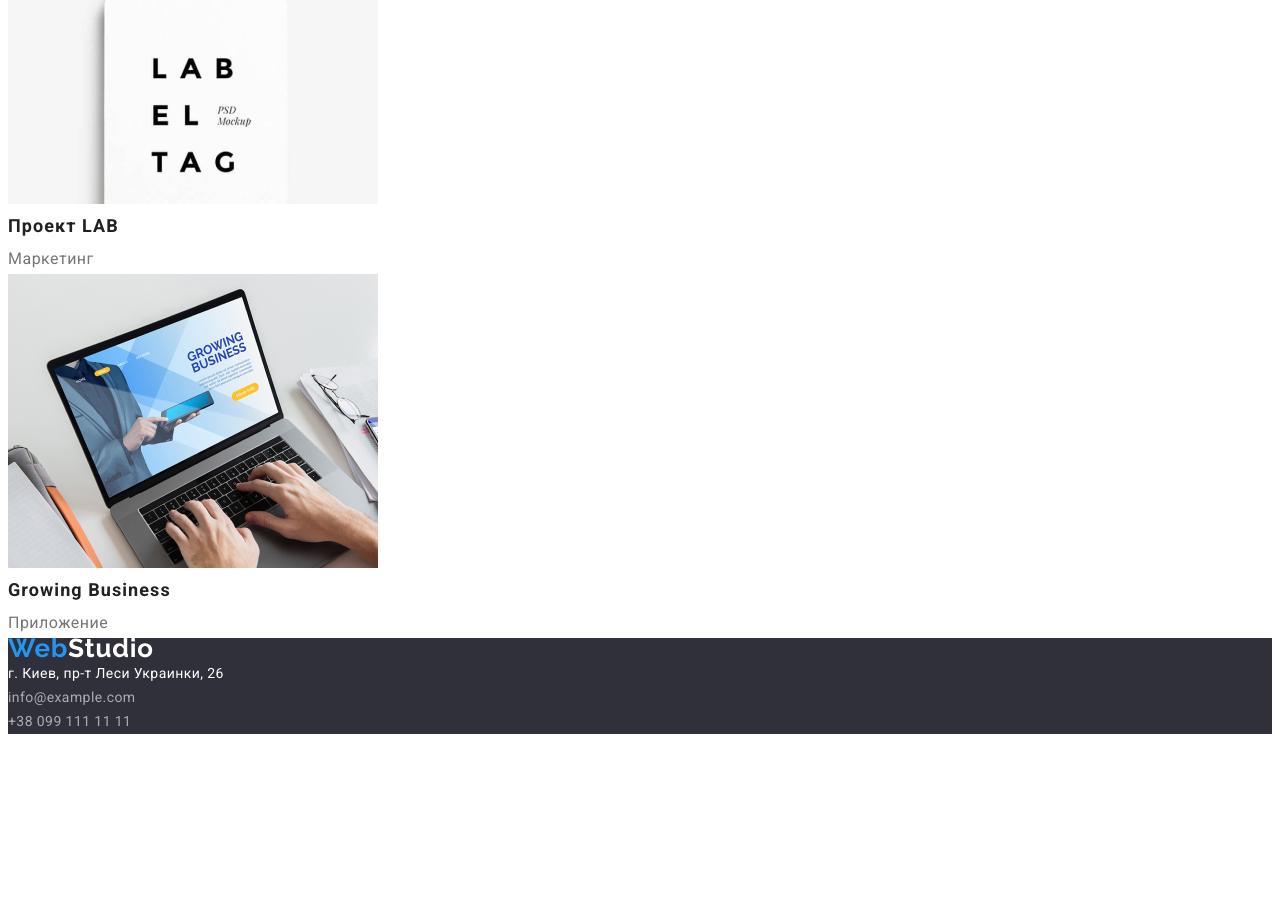
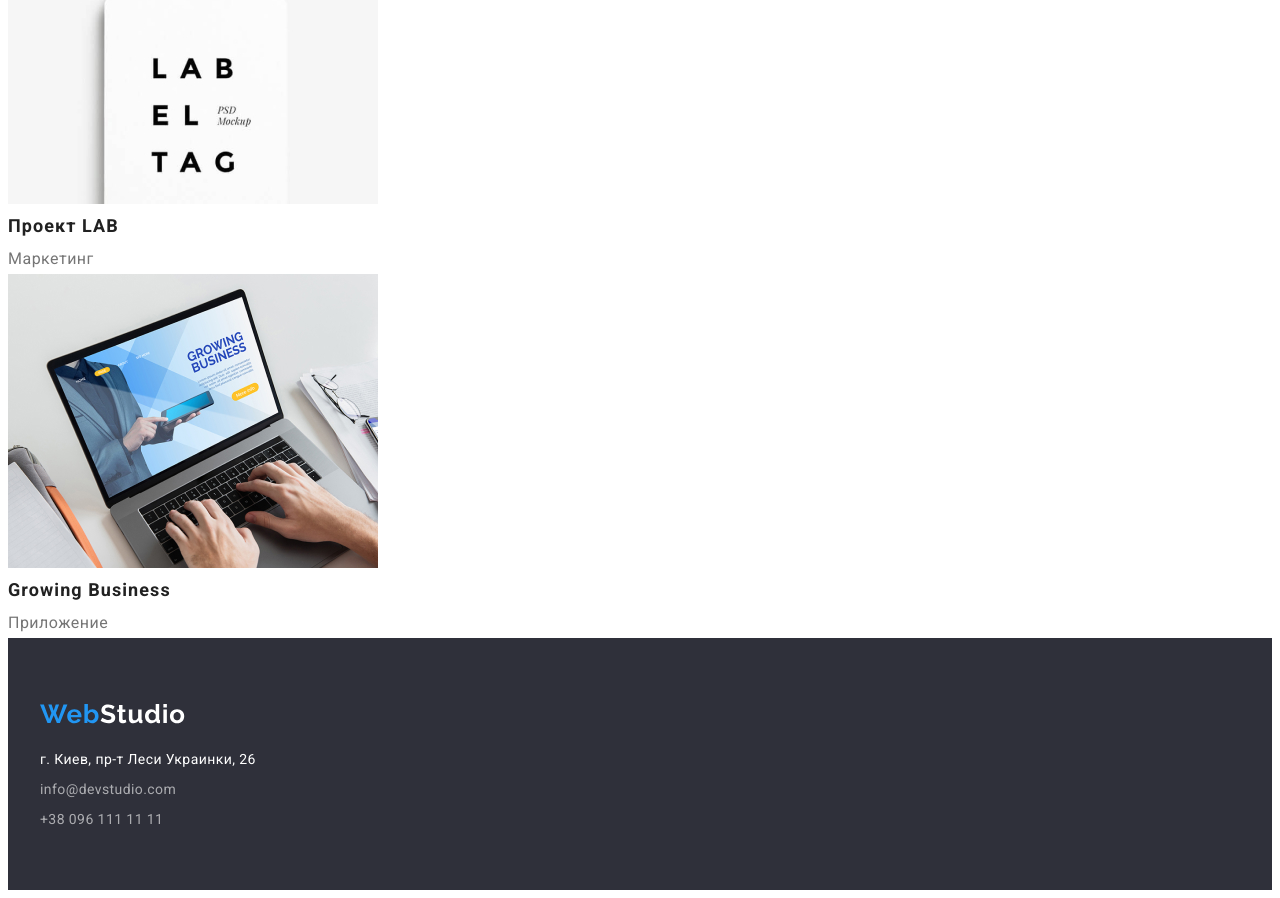
Before and after one commit to VasylHrytsyshyn/goit-markup-hw-03-v, a plain HTML site: page portfolio.html in a window 1280 px wide. Shown: the part 2855-3753 px from the top of the page. Before the commit the page ends 3597 px from the top, so only its background shows below. Drawn offline with Linux system fonts and the light colour scheme.

Commit message:
index готовий

```diff
--- a/css/style.css
+++ b/css/style.css
@@ -290,25 +290,55 @@ nav li:not(:first-child) {
 /*FOOTER*/
 
 footer {
+	padding-top: 60px;
+	padding-bottom: 60px;
+
+
 	background: var(--secondary-bg-color);
 }
-footer span {
+
+.logo-footer > img {
+	display: block;
+}
+
+.logo-footer {
+	display: block;
+	width: 145px;
+
+	padding-top: 6px;
+	padding-bottom: 5px;
+	margin-bottom: 20px;
+
+}
+
+
+.addres > a {
+	display: block;
+
 	font-style: normal;
-}
-.address {
+	text-decoration: none;
 	font-weight: 400;
 	font-size: 14px;
-	line-height: 1.71;
+	line-height: 1.5;
 	letter-spacing: 0.03em;
 	color: var(--hero-text-color);
 }
-.contacts {
+.contacts-mail > a,
+.contacts-tell > a  {
+	display: block;
+
+	font-style: normal;
+	text-decoration: none;
 	font-weight: 400;
 	font-size: 14px;
-	line-height: 1.71;
+	line-height: 1.5;
 	letter-spacing: 0.03em;
 	color:rgba(255, 255, 255, 0.6);
 	;
+}
+
+.footer-contacts > li:not(:last-child) {
+	margin-bottom: 9px;
 }
 
 
--- a/portfolio.html
+++ b/portfolio.html
@@ -86,11 +86,19 @@
 
 	</main>
 
-	<footer>
-		<a	href=""><img src="./images/logo2.svg" alt="logo"></a>
-		<address>
-		<span class="address">г. Киев, пр-т Леси Украинки, 26</span><br><span class="contacts">info@example.com<br>+38 099 111 11 11</span>
-		</address>
+	<footer id="footer">
+		<div class="container">
+			<a	href="" class="logo-footer"><img src="./images/logo2.svg" alt="logo"></a>
+			<address>
+				<ul class="footer-contacts">
+					<li class="addres"><a href="">г. Киев, пр-т Леси Украинки, 26</a></li>
+					<li class="contacts-mail"><a href="mailto:info@devstudio.com">info@devstudio.com</a></li>
+					<li class="contacts-tell"><a href="tel:+380961111111">+38 096 111 11 11</a></li>
+				</ul>
+
+
+			</address>
+		</div>
    </footer>
 </body>
 </html>
```
Also changed, not shown: index.html (+12 -4 lines).
